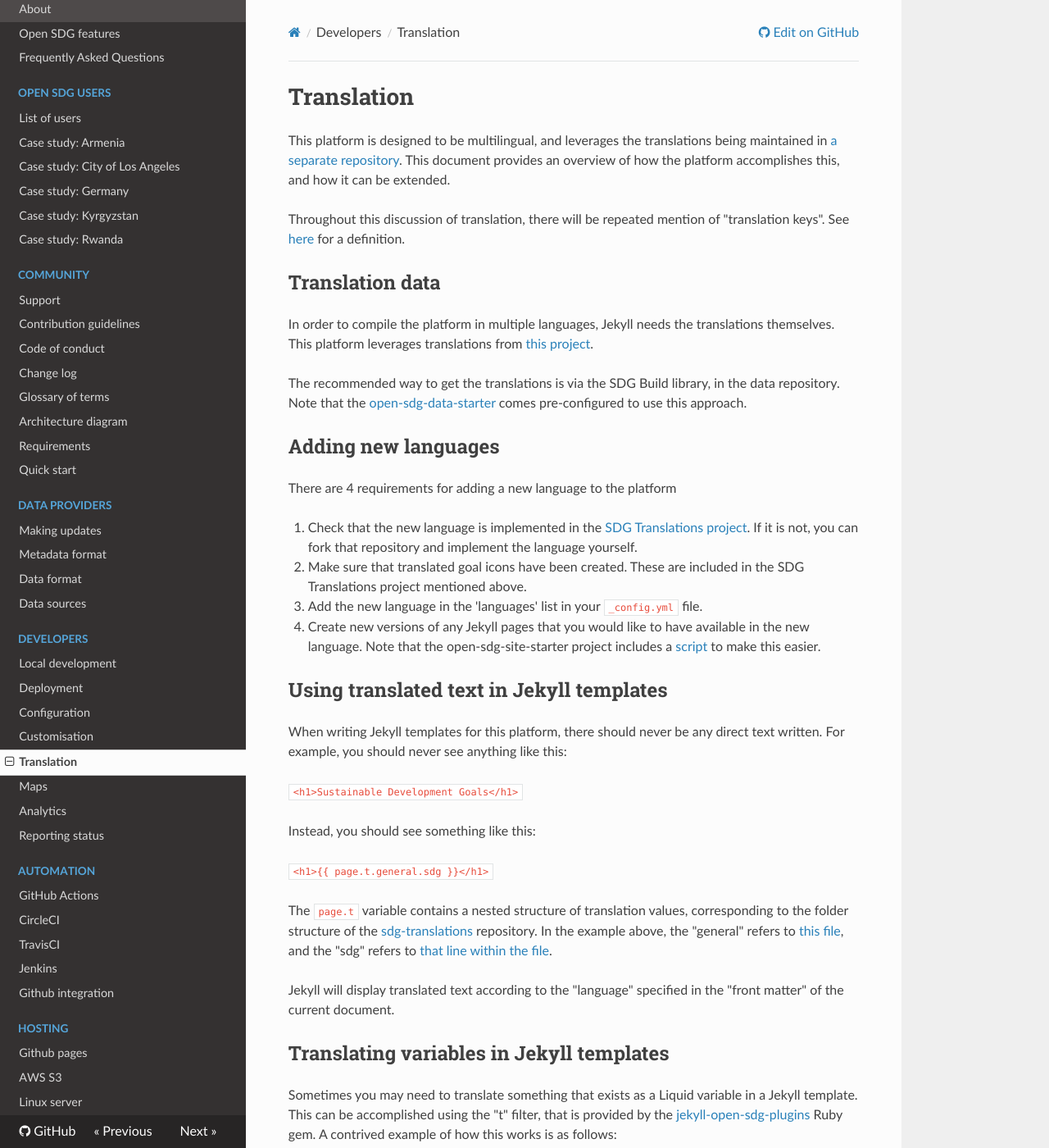
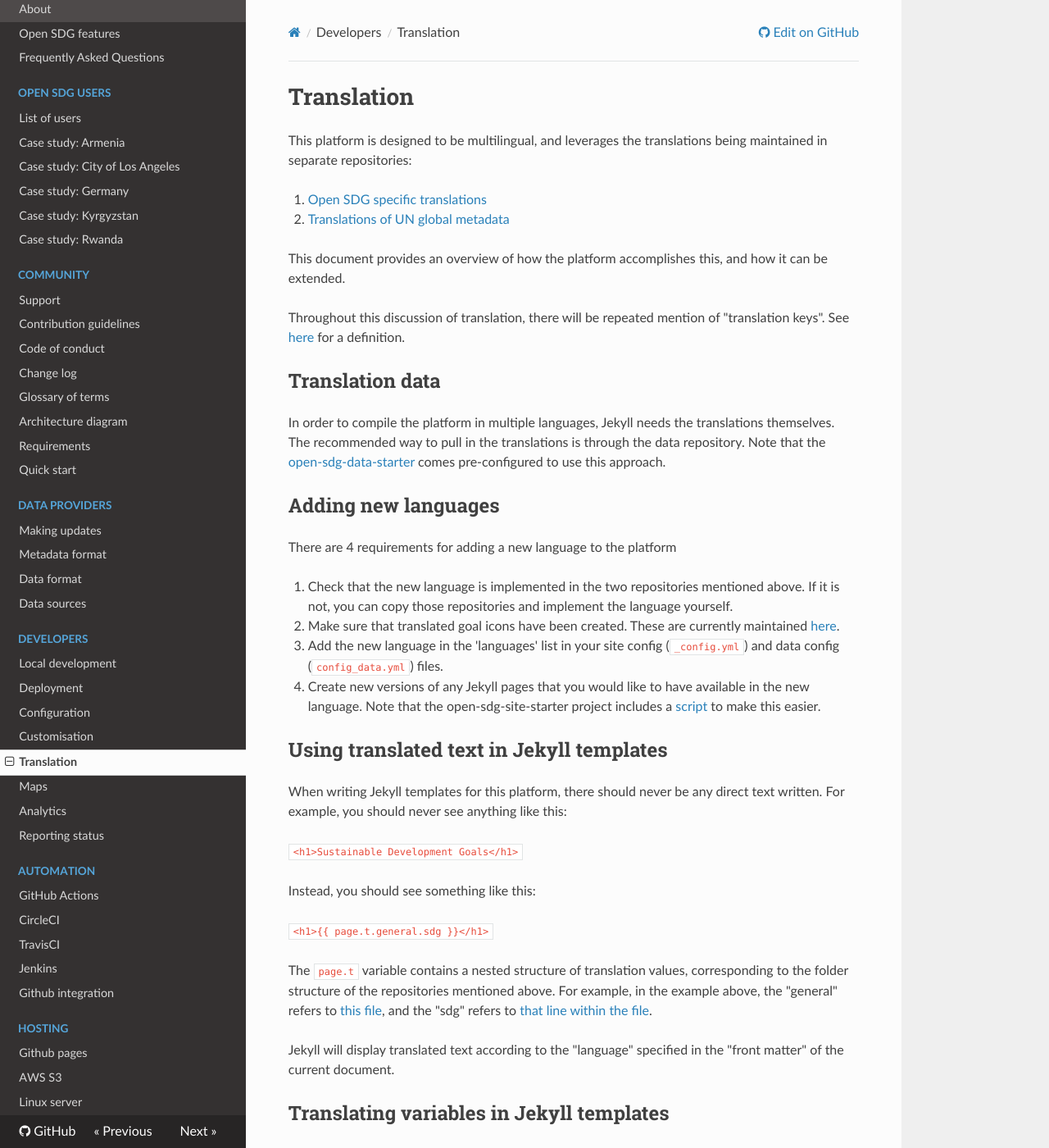
Before and after one commit to open-sdg/open-sdg, an MkDocs documentation site: the page built from docs/translation.md, in a window 1280 px wide and 1400 px high. Shown: the whole window at 82% size. Built offline with MkDocs 1.6.1, drawn with Linux system fonts in a browser that asks for light colours; nearby versions of some CDN libraries; old or Windows-style settings are respelled for this version of MkDocs; some of the changed text lies outside the part shown.

Commit message:
Documentation updates to standardize around translations in the data repo

```diff
--- a/docs/css/architecture.css
+++ b/docs/css/architecture.css
@@ -107,7 +107,7 @@
 }
 
 #sdg-translations {
-  left: 180px;
+  left: 260px;
 }
 
 .logos {
--- a/docs/translation.md
+++ b/docs/translation.md
@@ -1,22 +1,25 @@
 <h1>Translation</h1>
 
-This platform is designed to be multilingual, and leverages the translations being maintained in [a separate repository](https://github.com/open-sdg/sdg-translations). This document provides an overview of how the platform accomplishes this, and how it can be extended.
+This platform is designed to be multilingual, and leverages the translations being maintained in separate repositories:
+
+1. [Open SDG specific translations](https://github.com/open-sdg/translations-open-sdg)
+2. [Translations of UN global metadata](https://github.com/open-sdg/translations-un-sdg)
+
+This document provides an overview of how the platform accomplishes this, and how it can be extended.
 
 Throughout this discussion of translation, there will be repeated mention of "translation keys". See [here](https://open-sdg.readthedocs.io/en/latest/glossary/#translation-keys) for a definition.
 
 ## Translation data
 
-In order to compile the platform in multiple languages, Jekyll needs the translations themselves. This platform leverages translations from [this project](https://open-sdg.github.io/sdg-translations).
-
-The recommended way to get the translations is via the SDG Build library, in the data repository. Note that the [open-sdg-data-starter](https://github.com/open-sdg/open-sdg-site-starter) comes pre-configured to use this approach.
+In order to compile the platform in multiple languages, Jekyll needs the translations themselves. The recommended way to pull in the translations is through the data repository. Note that the [open-sdg-data-starter](https://github.com/open-sdg/open-sdg-data-starter) comes pre-configured to use this approach.
 
 ## Adding new languages
 
 There are 4 requirements for adding a new language to the platform
 
-1. Check that the new language is implemented in the [SDG Translations project](https://open-sdg.github.io/sdg-translations). If it is not, you can fork that repository and implement the language yourself.
-2. Make sure that translated goal icons have been created. These are included in the SDG Translations project mentioned above.
-3. Add the new language in the 'languages' list in your `_config.yml` file.
+1. Check that the new language is implemented in the two repositories mentioned above. If it is not, you can copy those repositories and implement the language yourself.
+2. Make sure that translated goal icons have been created. These are currently maintained [here](https://github.com/open-sdg/sdg-translations/).
+3. Add the new language in the 'languages' list in your site config (`_config.yml`) and data config (`config_data.yml`) files.
 4. Create new versions of any Jekyll pages that you would like to have available in the new language. Note that the open-sdg-site-starter project includes a [script](https://github.com/open-sdg/open-sdg-site-starter/blob/develop/scripts/batch/add_language.py) to make this easier.
 
 ## Using translated text in Jekyll templates
@@ -29,7 +32,7 @@
 
 `<h1>{{ page.t.general.sdg }}</h1>`
 
-The `page.t` variable contains a nested structure of translation values, corresponding to the folder structure of the [sdg-translations](https://github.com/open-sdg/sdg-translations) repository. In the example above, the "general" refers to [this file](https://github.com/open-sdg/sdg-translations/blob/develop/translations/en/general.yml), and the "sdg" refers to [that line within the file](https://github.com/open-sdg/sdg-translations/blob/develop/translations/en/general.yml#L5).
+The `page.t` variable contains a nested structure of translation values, corresponding to the folder structure of the repositories mentioned above. For example, in the example above, the "general" refers to [this file](https://github.com/open-sdg/translations-open-sdg/blob/master/translations/en/general.yml), and the "sdg" refers to [that line within the file](https://github.com/open-sdg/translations-open-sdg/blob/master/translations/en/general.yml#L9).
 
 Jekyll will display translated text according to the "language" specified in the "front matter" of the current document.
 
@@ -101,9 +104,10 @@
 
 ## Overriding and extending translation data
 
-Inevitably an implementation of this platform will need to display some text that is not already included in the SDG Translations project, and that is likely specific to a particular country. The recommended way to accomplish this is to fork the SDG Translations repository. Once forked, you can add new translation files custom to your implementation.
+Inevitably an implementation of this platform will need to display some text that is not already included in the repositories mentioned above, and that is likely specific to a particular country. There are two recommended options for this:
 
-Alternatively you can also put the translations directly into your data repository, in a `translations` folder.
+1. Copy/fork one of the repositories mentioned above, and maintain your translations there.
+2. Put the translations directly into your data repository, in a `translations` folder. See [here](https://github.com/open-sdg/open-sdg-data-starter/tree/develop/translations) for details.
 
 > **NOTE**: If you make a translation that you think would be useful to others, please
-> submit it as a pull-request in the [sdg-translations](https://github.com/open-sdg/sdg-translations) repository!
+> submit it as a pull-request!
```
Also changed, not shown: docs/architecture.md (+6 -6 lines).
